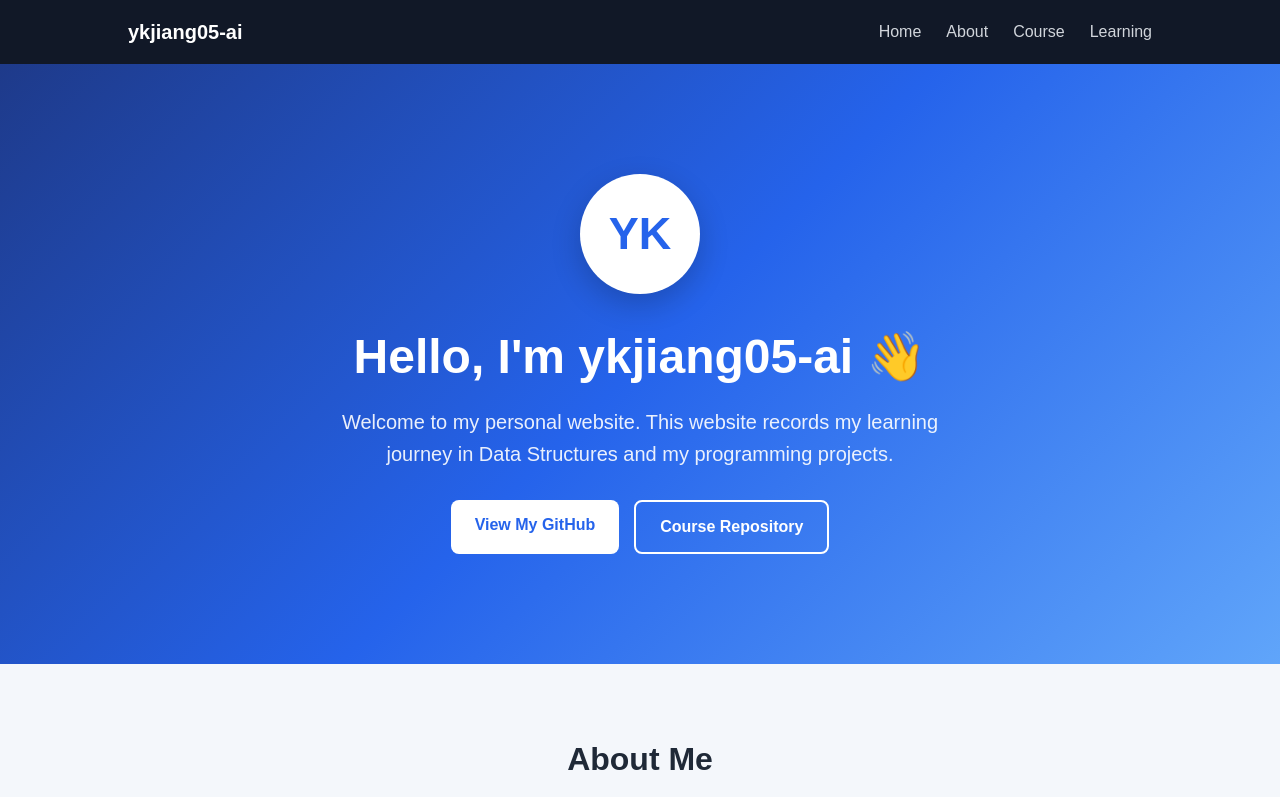
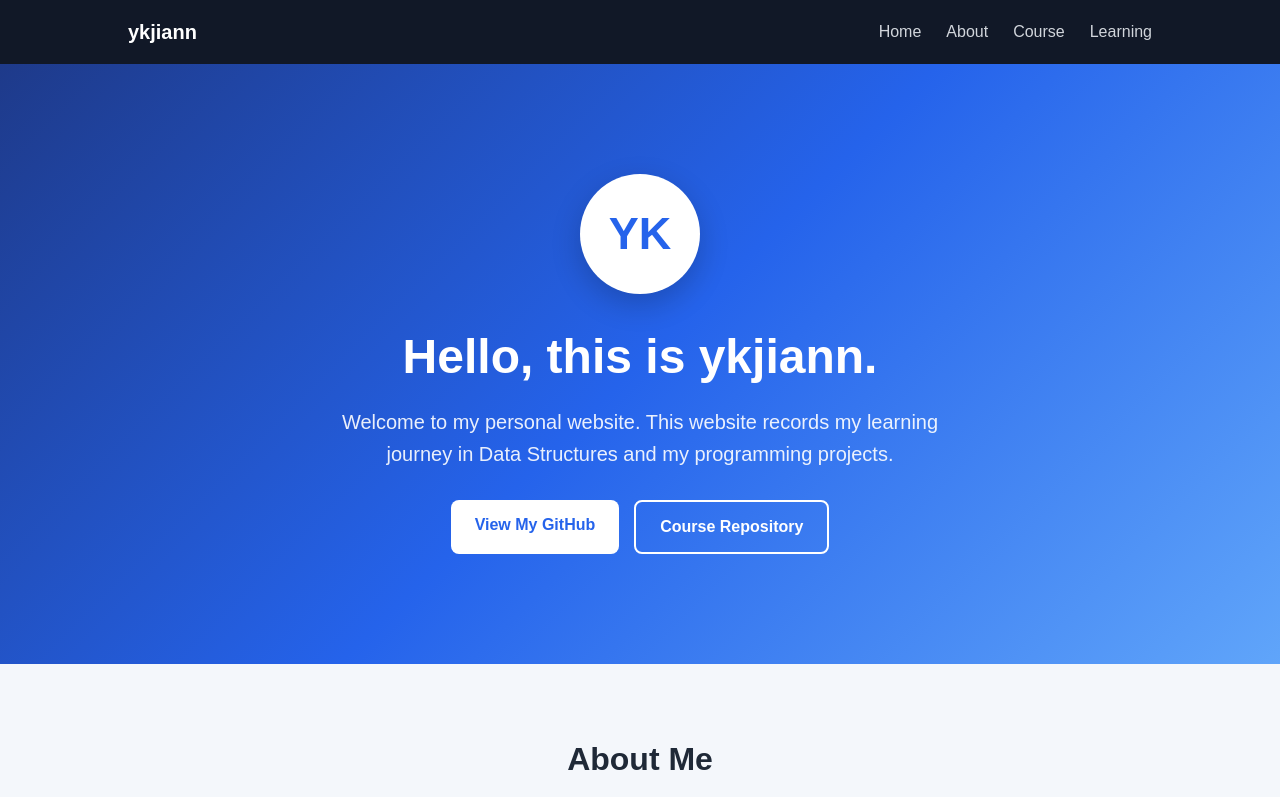
Before and after one commit to ykjiang05-ai/ykjiang05-ai.github.io, a plain HTML site: page index.html in a window 1280 px wide. Shown: the top 797 px of the page. Drawn offline with Linux system fonts and the light colour scheme.

Commit message:
Update personal branding in index.html

```diff
--- a/index.html
+++ b/index.html
@@ -4,7 +4,7 @@
     <meta charset="UTF-8">
     <meta name="viewport" content="width=device-width, initial-scale=1.0">
 
-    <title>ykjiang05-ai | Personal Website</title>
+    <title>ykjiann | Personal Website</title>
 
     <style>
         * {
@@ -267,7 +267,7 @@
 
     <!-- Navigation -->
     <nav>
-        <div class="logo">ykjiang05-ai</div>
+        <div class="logo">ykjiann</div>
 
         <ul>
             <li><a href="#home">Home</a></li>
@@ -283,7 +283,7 @@
 
         <div class="avatar">YK</div>
 
-        <h1>Hello, I'm ykjiang05-ai 👋</h1>
+        <h1>Hello, this is ykjiann. </h1>
 
         <p>
             Welcome to my personal website.
@@ -294,13 +294,13 @@
         <div class="hero-buttons">
 
             <a class="button button-primary"
-               href="https://github.com/ykjiang05-ai"
+               href="https://github.com/ykjiann"
                target="_blank">
                 View My GitHub
             </a>
 
             <a class="button button-outline"
-               href="https://github.com/ykjiang05-ai/11501_CS203A"
+               href="https://github.com/ykjiann/11501_CS203A"
                target="_blank">
                 Course Repository
             </a>
@@ -365,7 +365,7 @@
                     materials are stored on GitHub.
                 </p>
 
-                <a href="https://github.com/ykjiang05-ai/11501_CS203A"
+                <a href="https://github.com/ykjiann/11501_CS203A"
                    target="_blank">
                     Open Repository →
                 </a>
@@ -379,7 +379,7 @@
                     repository using GitHub Pages.
                 </p>
 
-                <a href="https://github.com/ykjiang05-ai/ykjiang05-ai.github.io"
+                <a href="https://github.com/ykjiann/ykjiann.github.io"
                    target="_blank">
                     Website Source →
                 </a>
@@ -416,13 +416,13 @@
     <footer>
 
         <p>
-            © 2026 ykjiang05-ai |
+            © 2026 ykjiann |
             Built with HTML & CSS |
             Hosted with GitHub Pages
         </p>
 
         <p>
-            <a href="https://github.com/ykjiang05-ai" target="_blank">
+            <a href="https://github.com/ykjiann" target="_blank">
                 GitHub Profile
             </a>
         </p>
```
